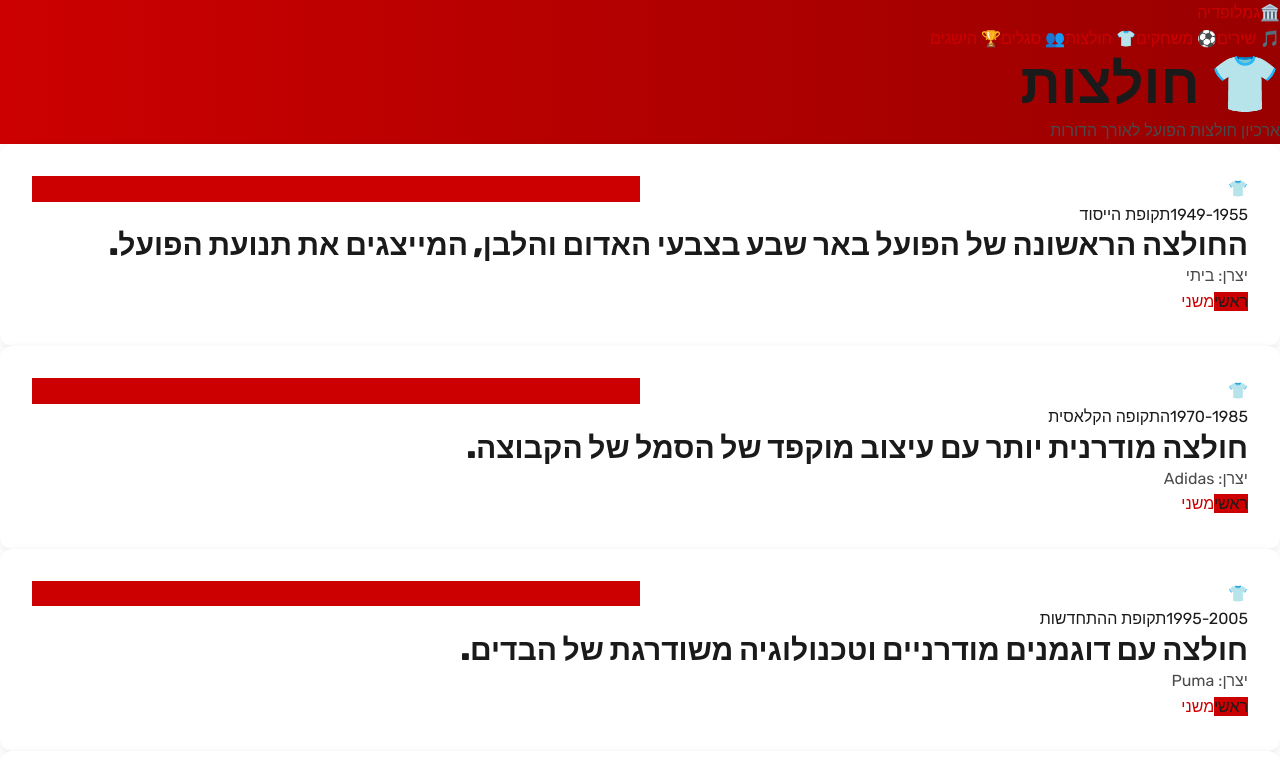
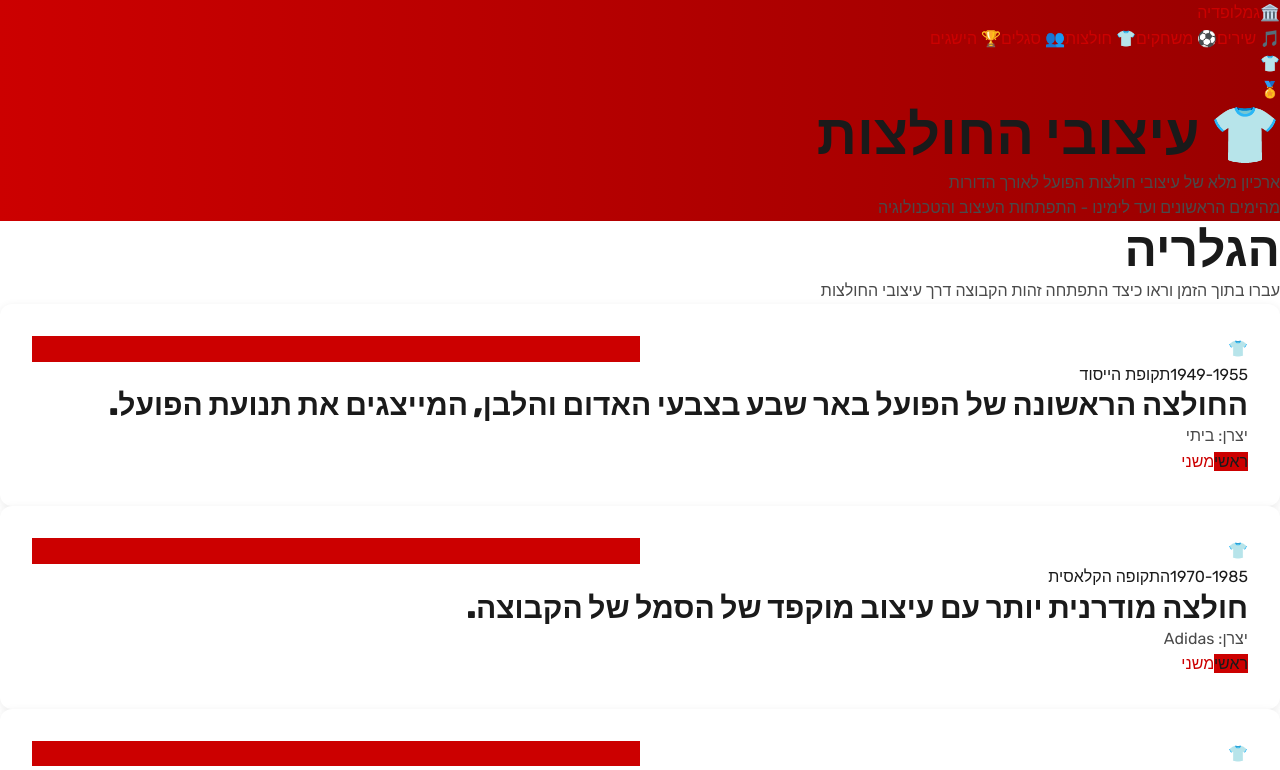
Before and after one commit to alonbenitzhak-alt/hapoel-museum, a Next.js app: page /jerseys in a window 1280 px wide. Shown: the top 770 px of the page. Built offline with nearby package versions, Linux system fonts and the light colour scheme.

Commit message:
Design: Enhance jerseys page with improved hero and gallery introduction

```diff
--- a/app/jerseys/page.tsx
+++ b/app/jerseys/page.tsx
@@ -42,14 +42,21 @@ export default function Jerseys() {
   return (
     <div className="min-h-screen bg-white">
       {/* Hero Section */}
-      <section className="gradient-to-right text-white py-20">
-        <div className="max-w-6xl mx-auto px-4 text-center">
-          <h1 className="text-6xl font-black mb-3">👕 חולצות</h1>
-          <p className="text-xl text-red-100">ארכיון חולצות הפועל לאורך הדורות</p>
+      <section className="gradient-to-right text-white py-32 relative overflow-hidden">
+        <div className="absolute inset-0 opacity-10">
+          <div className="absolute top-5 left-5 text-[180px]">👕</div>
+          <div className="absolute bottom-5 right-5 text-[180px]">🏅</div>
+        </div>
+        <div className="max-w-6xl mx-auto px-4 text-center relative z-10">
+          <h1 className="text-7xl md:text-8xl font-black mb-6">👕 עיצובי החולצות</h1>
+          <p className="text-2xl md:text-3xl text-red-100 font-bold mb-4">ארכיון מלא של עיצובי חולצות הפועל לאורך הדורות</p>
+          <p className="text-lg text-red-100/90 max-w-2xl mx-auto">מהימים הראשונים ועד לימינו - התפתחות העיצוב והטכנולוגיה</p>
         </div>
       </section>
 
-      <section className="max-w-6xl mx-auto px-4 py-12">
+      <section className="max-w-6xl mx-auto px-4 py-24">
+        <h2 className="text-5xl font-black mb-4 text-gray-900">הגלריה</h2>
+        <p className="text-gray-600 text-lg mb-16">עברו בתוך הזמן וראו כיצד התפתחה זהות הקבוצה דרך עיצובי החולצות</p>
         <div className="grid grid-cols-1 md:grid-cols-2 lg:grid-cols-3 gap-6">
           {data.jerseys.map((jersey) => (
             <div
```
